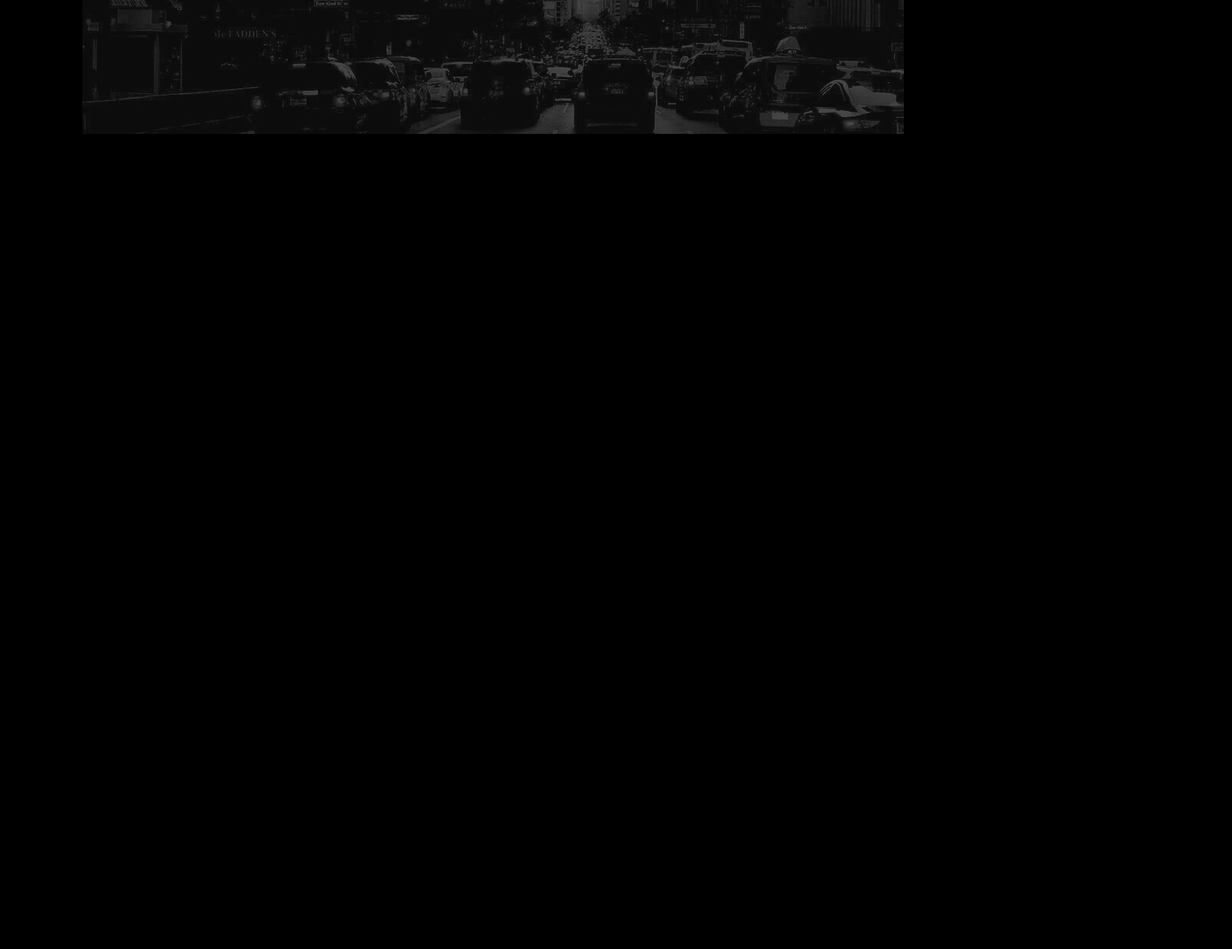
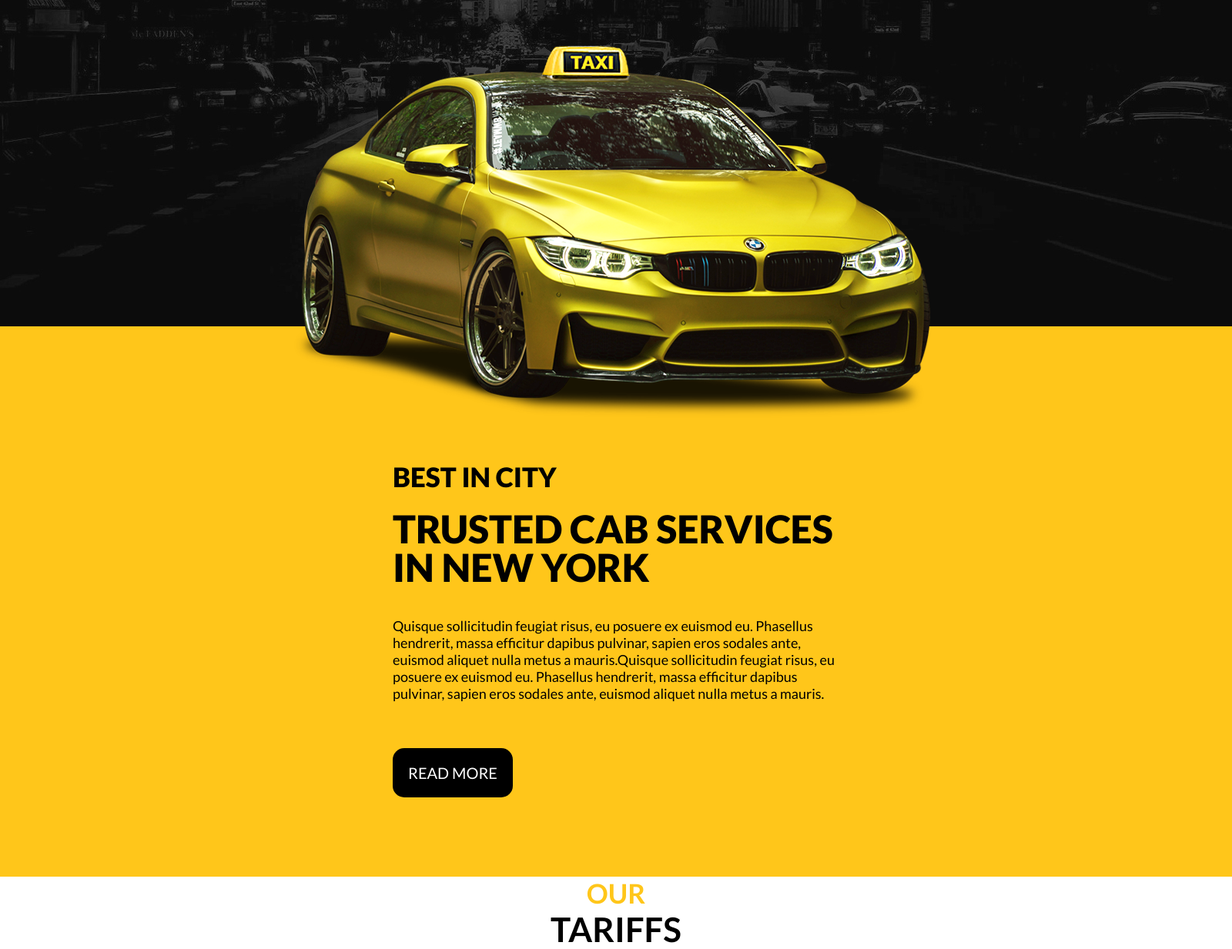
Before and after one commit to one-lightning/practical-ui, a website: page pages/taxi-shmaxi/index.html in a window 1280 px wide. Shown: the part 314-1547 px from the top of the page at 77% size, 1600 px wide, since content can reach past the window. Before the commit the page ends 800 px from the top, so only its background shows below. Drawn offline with Linux system fonts and the light colour scheme.

Commit message:
Added new section for description and our tariffs

```diff
--- a/pages/taxi-shmaxi/index.html
+++ b/pages/taxi-shmaxi/index.html
@@ -6,6 +6,7 @@
 </head>
 
 <body>
+    <div class="container">
         <header>
             <div class="header-menu">
                 <div class="header-logo">
@@ -25,7 +26,32 @@
                 <h1 class="booking-message">book cab now</h1>
                 <h1 class="booking-phone-number">+123 4567 8900</h1>
             </div>
+            <div class="header-image">
+                <img class="img" src="images/car_03.png">
+            </div>
         </header>
+        <main>
+            <section class="description-section">
+                <div class="description-section-content">
+                    <h3>best in city</h3>
+                    <h1>trusted cab services in new york</h1>
+                    <p>Quisque sollicitudin feugiat risus, eu posuere ex euismod eu. Phasellus hendrerit, massa
+                        efficitur
+                        dapibus pulvinar, sapien eros sodales ante, euismod aliquet nulla metus a mauris.Quisque
+                        sollicitudin feugiat risus, eu posuere ex euismod eu. Phasellus hendrerit, massa efficitur
+                        dapibus
+                        pulvinar, sapien eros sodales ante, euismod aliquet nulla metus a mauris.</p>
+                    <button>read more</button>
+                </div>
+            </section>
+            <section class="our-tariffs-section">
+                <div class="our-tariffs-section-title">
+                    <h3>our</h3>
+                    <h2>tariffs</h2>
+                </div>
+            </section>
+        </main>
+    </div>
 </body>
 
 </html>
--- a/pages/taxi-shmaxi/styles.css
+++ b/pages/taxi-shmaxi/styles.css
@@ -1,16 +1,13 @@
-@import url('https://fonts.googleapis.com/css2?family=Abel&display=swap');
+@import url('https://fonts.googleapis.com/css2?family=Lato:wght@400;700;900&display=swap');
 
 body {
     margin: 0;
-    display: flex;
-    justify-content: center;
     background-color: #000000;
 }
 
 header {
     background-image: url('images/bg_01.jpg');
-    width: 1067px;
-    height: 488px;
+    height: 738px;
 }
 
 .header-logo {
@@ -30,7 +27,7 @@ header {
     color: #ffffff;
     font-size: 40.36px;
     text-transform: uppercase;
-    font-family: 'Abel', sans-serif;
+    font-family: 'Lato', sans-serif;
     margin-bottom: 0;
     margin-top: 0;
 }
@@ -39,11 +36,11 @@ header {
     color: #ffc61a;
     font-size: 40.36px;
     text-transform: uppercase;
-    font-family: 'Abel', sans-serif;
+    font-family: 'Lato', sans-serif;
 }
 
 .logo-slogan {
-    font-family: 'Abel', sans-serif;
+    font-family: 'Lato', sans-serif;
     color: #ffffff;
     margin: 0;
     text-align: center;
@@ -52,7 +49,7 @@ header {
 }
 
 .header-menu-list {
-    font-family: 'Abel', sans-serif;
+    font-family: 'Lato', sans-serif;
     color: #ffffff;
     list-style-type: none;
     margin: 0;
@@ -83,17 +80,130 @@ li:first-child {
 }
 
 .booking-message {
-    font-family: 'Abel', sans-serif;
+    font-family: 'Lato', sans-serif;
     color: #ffdb00;
     font-size: 35.74px;
     margin: 0;
     text-transform: uppercase;
+    font-weight: bold;
 }
 
 .booking-phone-number {
-    font-family: 'Abel', sans-serif;
-    color: #ffdb00;
-    font-size: 35.74px;
+    font-family: 'Lato', sans-serif;
+    color: #ffffff;
+    font-size: 72.26px;
     margin: 0;
     text-transform: uppercase;
+    font-weight: bold;
 }
+
+.header-image {
+    display: flex;
+    justify-content: center;
+}
+
+.img {
+    width: auto;
+    height: 540px;
+}
+
+main {
+    height: 700px;
+}
+
+.container {
+    width: 1600px;
+    margin: 0 auto;
+}
+
+.main-container {
+    display: flex;
+    justify-content: center;
+}
+
+.description-section {
+    background-color: #ffc61a;
+    display: flex;
+    justify-content: center;
+    padding-top: 178px;
+    padding-bottom: 103px;
+}
+
+.description-section-content {
+    max-width: 580px;
+}
+
+.description-section-content h3,
+h1,
+p,
+button {
+    font-family: 'Lato', sans-serif;
+    margin-top: 0;
+    margin-bottom: 0;
+
+}
+
+.description-section-content h3,
+h1,
+button {
+    text-transform: uppercase;
+}
+
+.description-section-content h3,
+h1 {
+    font-weight: 900;
+}
+
+.description-section-content h3 {
+    font-size: 35px;
+    line-height: 35px;
+    margin-bottom: 25px;
+}
+
+.description-section-content h1 {
+    font-size: 50px;
+    line-height: 50px;
+    margin-bottom: 40px;
+}
+
+.description-section-content p {
+    font-size: 18px;
+    margin-bottom: 60px;
+}
+
+.description-section-content button {
+    background-color: #000000;
+    color: #ffffff;
+    padding: 20px;
+    border-radius: 15px;
+    border: 0;
+    font-size: 20px;
+}
+
+.our-tariffs-section {
+    background-color: #ffffff;
+    display: flex;
+    justify-content: center;
+}
+
+.our-tariffs-section-title {
+    display: flex;
+    flex-direction: column;
+    align-items: center;
+}
+
+.our-tariffs-section h3 {
+    color: #ffc61a;
+    text-transform: uppercase;
+    font-family: 'Lato', sans-serif;
+    font-size: 35px;
+    margin:0;
+}
+
+.our-tariffs-section h2 {
+    color: #000000;
+    text-transform: uppercase;
+    font-family: 'Lato', sans-serif;
+    font-size: 44px;
+    margin:0;
+}
```
Lines whose indentation alone changed are shown as unchanged.
